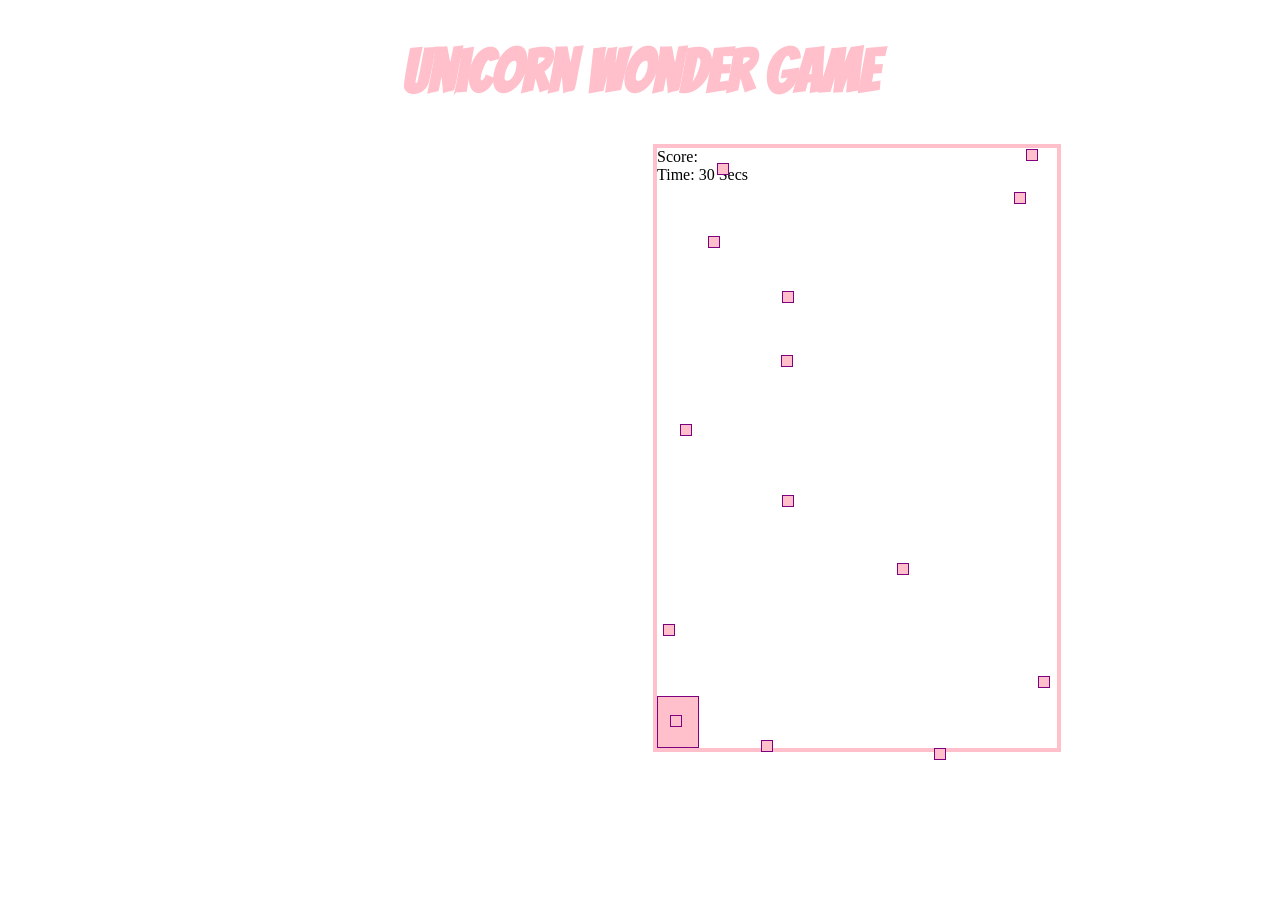
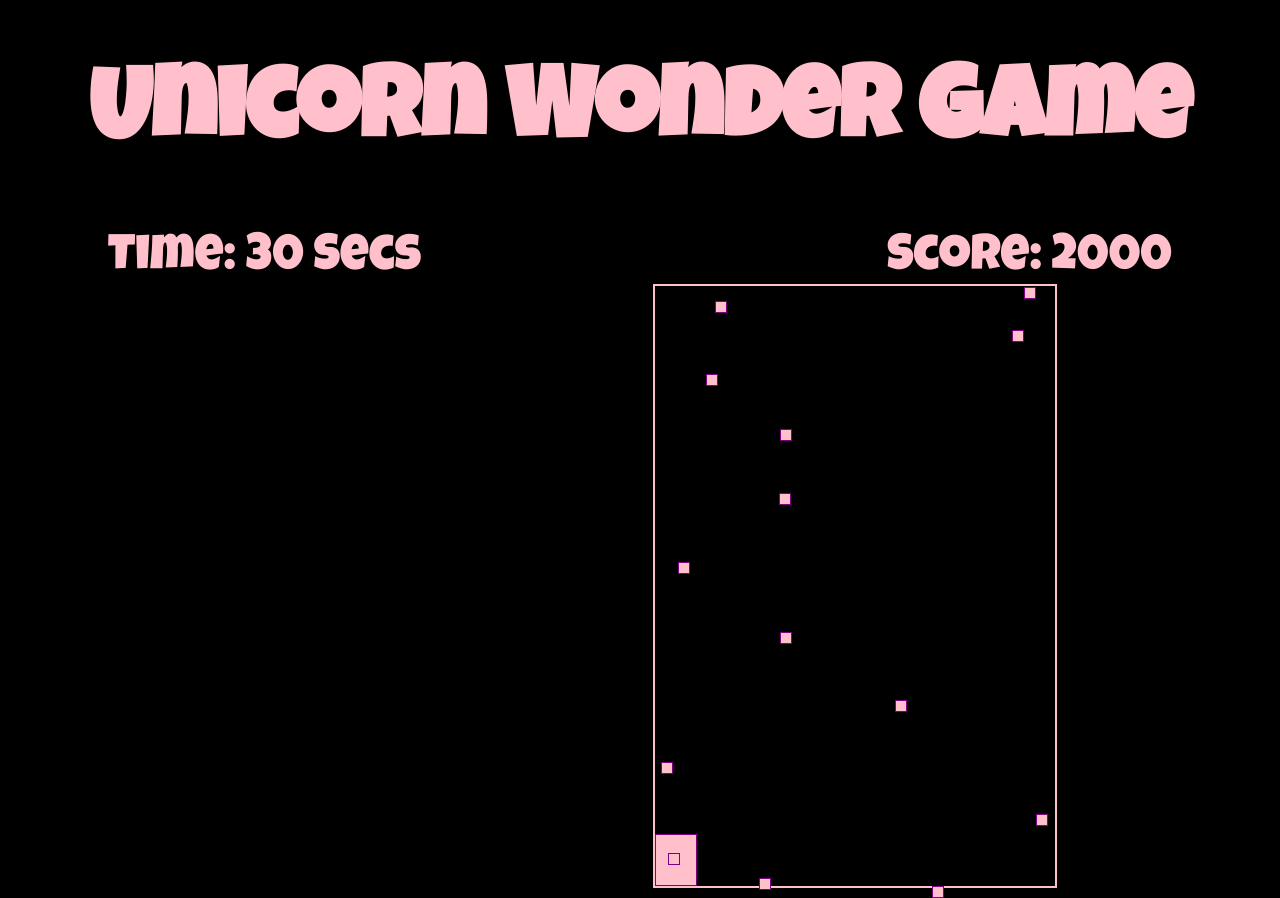
Before and after one commit to jsadler98/WDI_PROJECT_1, a PHP site: page / in a window 1280 px wide. Before the commit the page ends 760 px from the top, so only its background shows below. Run offline with PHP 8.4, Linux system fonts and the light colour scheme; some libraries are stand-ins or nearby versions.

Commit message:
addded styling to the font of my divs

```diff
--- a/css/style.css
+++ b/css/style.css
@@ -1,3 +1,11 @@
+body{
+  background-color: black;
+}
+
+main {
+background-color: black;
+}
+
 .coins{
   width: 10px;
   height: 10px;
@@ -12,15 +20,15 @@
 h1 {
   text-align: center;
   color: pink;
-  font-size: 60px;
-  font-family: 'Bangers', cursive;
-
+  font-size: 100px;
+  font-family: 'Luckiest Guy', cursive;
+text-shadow: purple ;
 }
 
 .playingArea{
   width: 400px;
   height: 600px;
-  border: 4px solid pink;
+  border: 2px solid pink;
   position: relative;
   margin-left: 645px;
 }
@@ -33,3 +41,18 @@ h1 {
   position: absolute;
   bottom: 0px;
 }
+
+.score {
+color: pink;
+font-family: 'Luckiest Guy', cursive;
+margin-right: 100px;
+font-size: 50px;
+float: right;
+}
+
+.timer {
+  color: pink;
+  font-family: 'Luckiest Guy', cursive;
+  margin-left: 100px;
+  font-size:50px;
+}
--- a/index.html
+++ b/index.html
@@ -6,7 +6,7 @@
   integrity="sha256-DZAnKJ/6XZ9si04Hgrsxu/8s717jcIzLy3oi35EouyE="
   crossorigin="anonymous"></script>
   <link rel="stylesheet" href="css/style.css">
-  <link href="https://fonts.googleapis.com/css?family=Bangers" rel="stylesheet">
+  <link href="https://fonts.googleapis.com/css?family=Luckiest+Guy" rel="stylesheet">
   <script src="js/app.js" charset="utf-8"></script>
   <meta charset="utf-8">
   <title>WDI PROJECT</title>
@@ -15,12 +15,12 @@
   <header>
     <h1>Unicorn Wonder Game</h1>
   </header>
+  <div class="score">Score: 2000</div>
+  <div class="timer">Time: 30 Secs</div>
   <main>
     <div class="playingArea">
       <div class="unicorn"></div>
-      <div class="score">Score:</div>
-      <div class="timer">Time: 30 Secs</div>
     </div>
-    </main>
-  </body>
-  </html>
+  </main>
+</body>
+</html>
```
